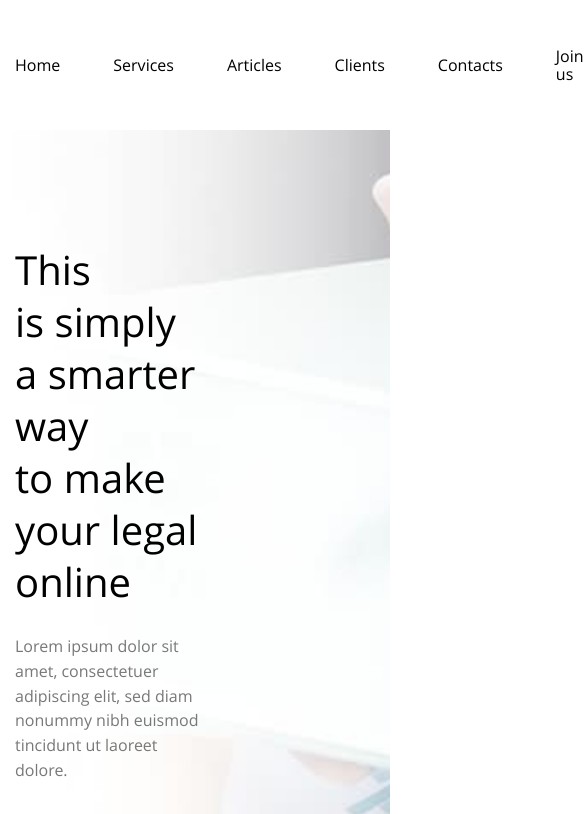
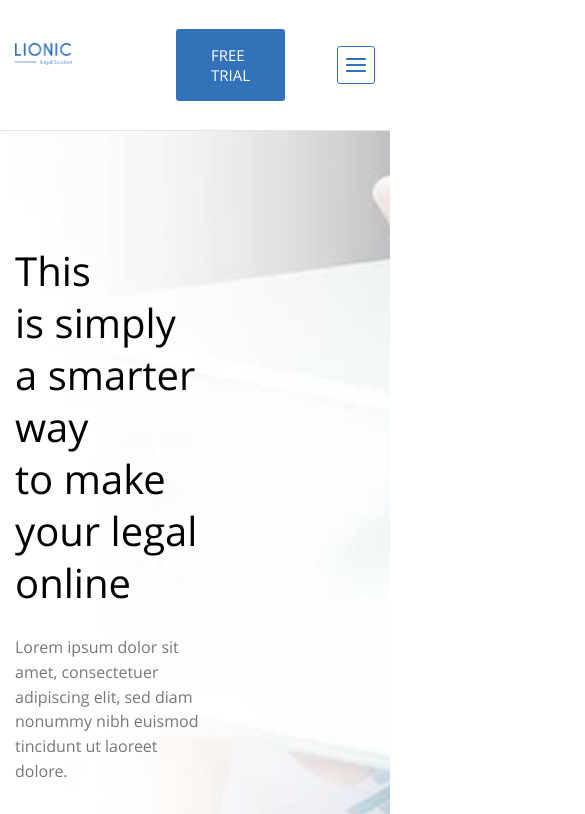
Before and after one commit to ev939393/Lionic, a plain HTML site: page index.html in a window 390 px wide. Shown: the top 814 px of the page, 585 px wide, since content can reach past the window. Drawn offline with Linux system fonts and the light colour scheme.

Commit message:
add media

```diff
--- a/css/main.css
+++ b/css/main.css
@@ -94,17 +94,19 @@ ul {
 
 .header {
   padding: 29px 0;
+  border-bottom: 1px solid var(--color-mercury);
 }
 
 .header__container {
   display: flex;
-  justify-content: space-between;
   align-items: center;
+  gap: 52px;
 }
 
 .header__logo-link {
   display: block;
-  max-height: 44px;
+  margin-right: auto;
+  height: 44px;
 }
 
 .header__logo-link:focus {
@@ -199,6 +201,20 @@ ul {
 
 .header__btn:active::before {
   opacity: 0;
+}
+
+.burger {
+  display: none;
+  align-items: center;
+  justify-content: center;
+  border: 1px solid var(--color-astral);
+  border-radius: 3px;
+  padding: 6px;
+  background: none;
+}
+
+.burger-svg {
+  fill: var(--color-astral);
 }
 
 .hero {
@@ -938,3 +954,23 @@ ul {
     background-image: url("../assets/img/hero-bg@2x.jpg");
   }
 }
+
+@media (max-width: 1024px) {
+  .header__nav-list {
+    display: none;
+  }
+
+  .burger {
+    display: flex;
+  }
+
+  .services__list {
+    --services-offsets: 2;
+  }
+
+  .footer__container {
+    flex-direction: column-reverse;
+    gap: 32px;
+  }
+
+}
--- a/index.html
+++ b/index.html
@@ -35,8 +35,13 @@
               <a href="#join-us" class="header__nav-link">Join us</a>
             </li>
           </ul>
-          <a href="#" class="btn header__btn">Free trial</a>
         </nav>
+        <a href="#" class="btn header__btn">Free trial</a>
+        <button class="burger">
+          <svg class="burger-svg" width="24" height="24" viewBox="0 0 24 24" fill="none" xmlns="http://www.w3.org/2000/svg">
+            <path fill-rule="evenodd" clip-rule="evenodd" d="M2 6C2 5.44772 2.44772 5 3 5H21C21.5523 5 22 5.44772 22 6C22 6.55228 21.5523 7 21 7H3C2.44772 7 2 6.55228 2 6ZM2 12C2 11.4477 2.44772 11 3 11H21C21.5523 11 22 11.4477 22 12C22 12.5523 21.5523 13 21 13H3C2.44772 13 2 12.5523 2 12ZM2 18C2 17.4477 2.44772 17 3 17H21C21.5523 17 22 17.4477 22 18C22 18.5523 21.5523 19 21 19H3C2.44772 19 2 18.5523 2 18Z"/>
+          </svg>
+        </button>
       </div>
     </header>
     <main class="main">
```
Also changed, not shown: assets/svg/burger.svg (added).
